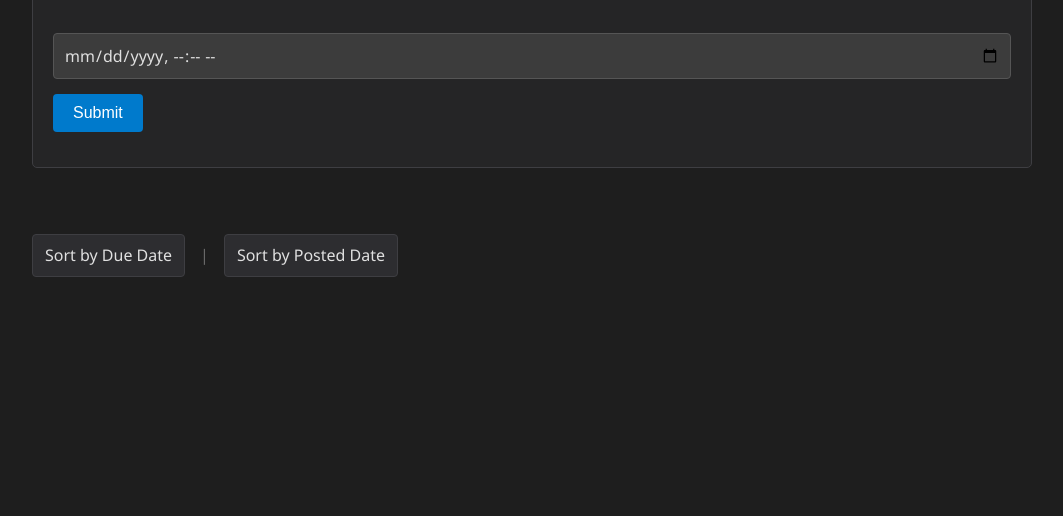
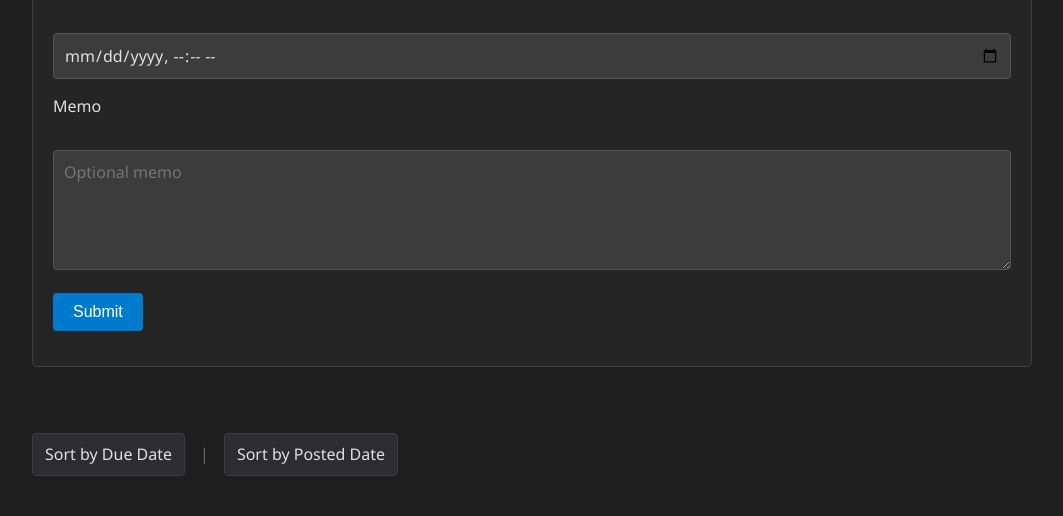
Before and after one commit to hiroki-morita0257/django-test-exercise, a Django app: page / in a window 1280 px wide. Shown: the part 293-809 px from the top of the page, without its empty margins (108-1171 px from the left). Before the commit the page ends 570 px from the top, so only its background shows below. Run offline with Django 5.2, Linux system fonts and the light colour scheme; data that the repository does not hold is empty.

Commit message:
memo機能の追加

```diff
--- a/todo/models.py
+++ b/todo/models.py
@@ -9,6 +9,7 @@ class Task(models.Model):
     completed = models.BooleanField(default=False)
     posted_at = models.DateTimeField(default=timezone.now)
     due_at = models.DateTimeField(null=True, blank=True)
+    memo = models.TextField(blank=True)
 
     def is_overdue(self, dt):
         if self.due_at is None:
--- a/todo/static/css/style.css
+++ b/todo/static/css/style.css
@@ -73,11 +73,31 @@ input[type="datetime-local"] {
   font-family: 'Segoe UI', Tahoma, Geneva, Verdana, sans-serif;
 }
 
+textarea.memo-input {
+  width: 100%;
+  padding: 10px;
+  min-height: 120px;
+  resize: vertical;
+  background-color: #3c3c3c;
+  border: 1px solid #555555;
+  color: #e0e0e0;
+  border-radius: 4px;
+  font-size: 1em;
+  font-family: 'Segoe UI', Tahoma, Geneva, Verdana, sans-serif;
+}
+
 input[type="text"]:focus,
 input[type="datetime-local"]:focus {
   outline: none;
   border-color: #007acc;
   box-shadow: 0 0 0 2px rgba(0, 122, 204, 0.2);
+  background-color: #3c3c3c;
+}
+
+textarea.memo-input:focus {
+  outline: none;
+  border-color: #80b7ff;
+  box-shadow: 0 0 0 2px rgba(128, 183, 255, 0.2);
   background-color: #3c3c3c;
 }
 
@@ -184,7 +204,7 @@ li {
   padding: 5px 0;
   color: #b0b0b0;
   display: flex;
-  align-items: center;
+  align-items: flex-start;
 }
 
 li::before {
@@ -192,6 +212,13 @@ li::before {
   color: #007acc;
   margin-right: 10px;
   font-weight: bold;
+  line-height: 1.2;
+}
+
+.memo-text {
+  margin: 0;
+  color: #d0d0d0;
+  white-space: pre-wrap;
 }
 
 /* 詳細ページの操作ボタン */
--- a/todo/templates/todo/detail.html
+++ b/todo/templates/todo/detail.html
@@ -18,6 +18,9 @@
       {% if task.due_at %}
       <li>Due at: {{ task.due_at }}</li>
       {% endif %}
+      {% if task.memo %}
+      <li>Memo: <span class="memo-text">{{ task.memo|linebreaksbr }}</span></li>
+      {% endif %}
       {% if task.completed %}
       <li>Status: <span class="status status-completed">Completed</span></li>
       {% else %}
--- a/todo/templates/todo/edit.html
+++ b/todo/templates/todo/edit.html
@@ -22,7 +22,11 @@
     </div>
     <div>
       <label for="dueInput">Due at:</label><br>
-      <input id="dueInput" name="due_at" type="datetime-local" value="{{ task.due_at |date:" Y-m-d H:i" }}">
+      <input id="dueInput" name="due_at" type="datetime-local" value="{{ task.due_at|date:"Y-m-d\TH:i" }}">
+    </div>
+    <div>
+      <label for="memoInput">Memo</label><br>
+      <textarea id="memoInput" class="memo-input" name="memo" rows="4" placeholder="Optional memo">{{ task.memo }}</textarea>
     </div>
     <div>
       <button type="submit">Submit</button>
--- a/todo/templates/todo/index.html
+++ b/todo/templates/todo/index.html
@@ -25,6 +25,10 @@
         <input id="dueInput" name="due_at" type="datetime-local">
       </div>
       <div>
+        <label for="memoInput">Memo</label><br>
+        <textarea id="memoInput" class="memo-input" name="memo" rows="4" placeholder="Optional memo"></textarea>
+      </div>
+      <div>
         <button type="submit">Submit</button>
       </div>
     </form>
@@ -44,6 +48,9 @@
         {% if task.due_at %}
         <li>Due at: {{ task.due_at }}</li>
         {% endif %}
+        {% if task.memo %}
+        <li>Memo: <span class="memo-text">{{ task.memo|linebreaksbr }}</span></li>
+        {% endif %}
         {% if task.completed %}
         <li>Status: <span class="status status-completed">Completed</span></li>
         {% else %}
--- a/todo/views.py
+++ b/todo/views.py
@@ -9,7 +9,13 @@ from todo.models import Task
 
 def index(request):
     if request.method == 'POST':
-        task = Task(title=request.POST['title'], due_at=make_aware(parse_datetime(request.POST['due_at'])))
+        due_at = request.POST.get('due_at')
+        if due_at:
+            due_at = make_aware(parse_datetime(due_at))
+        else:
+            due_at = None
+        memo = request.POST.get('memo', '')
+        task = Task(title=request.POST['title'], due_at=due_at, memo=memo)
         task.save()
 
     if request.GET.get('order') == 'due':
@@ -42,7 +48,12 @@ def update(request, task_id):
         raise Http404("Task dose not exist")
     if request.method == 'POST':
         task.title = request.POST['title']
-        task.due_at = make_aware(parse_datetime(request.POST['due_at']))
+        due_at = request.POST.get('due_at')
+        if due_at:
+            task.due_at = make_aware(parse_datetime(due_at))
+        else:
+            task.due_at = None
+        task.memo = request.POST.get('memo', '')
         task.save()
         return redirect(detail, task_id)
 
```
Also changed, not shown: todo/migrations/0002_add_memo.py (added).
